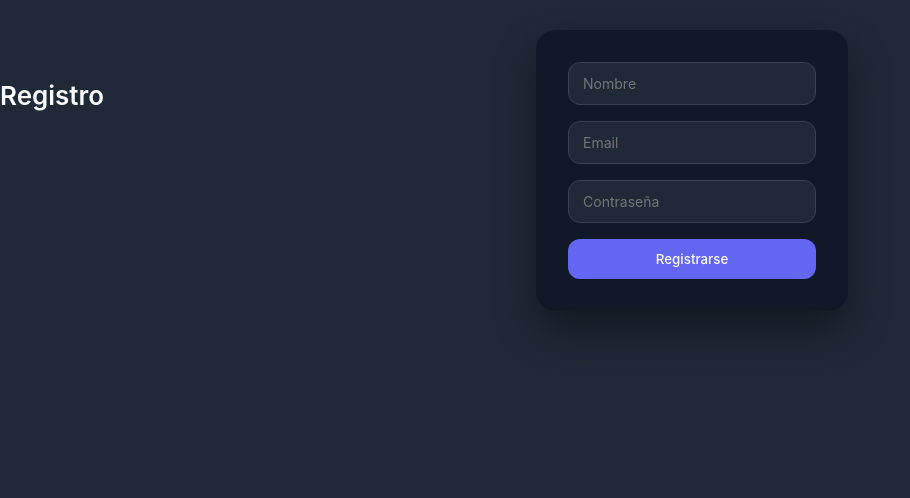
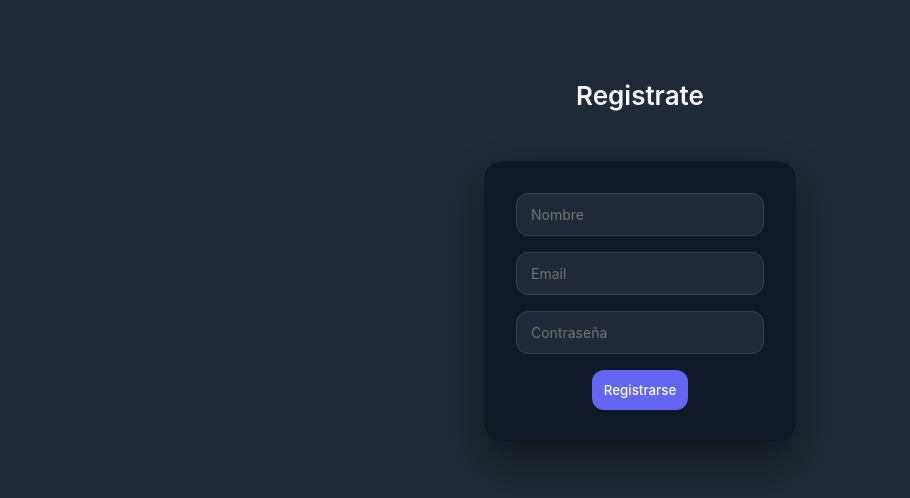
Before and after one commit to ferzjw-cloud/UTN-proyecto-final-ll, a React (Vite) app: page /registro in a window 1280 px wide. Shown: the top 498 px of the page, without its empty margins (0-910 px from the left). Built offline with nearby package versions, Linux system fonts and the light colour scheme.

Commit message:
add: estilos registro e inicio

```diff
--- a/src/pages/Registro.jsx
+++ b/src/pages/Registro.jsx
@@ -63,7 +63,7 @@ export const Registro = () => {
 
   return (
     <section>
-      <h2 className="title-login">Registro</h2>
+      <h2 className="title-login">Registrate</h2>
       <form onSubmit={handleSubmit}>
         <input
           type="text"
--- a/src/styles/main.css
+++ b/src/styles/main.css
@@ -280,12 +280,31 @@ section {
    LOGIN / REGISTRO
 ========================= */
 
+/* Ajuste del contenedor principal para centrar el contenido */
+section {
+  display: flex;
+  flex-direction: column;
+  align-items: center;
+  justify-content: center;
+  width: 100%;
+}
+
+/* Estilo del título centrado */
 section .title-login {
   text-align: center;
   margin-top: 80px;
+  margin-bottom: 20px; /* Espacio opcional entre el título y el cuadro */
   font-size: 26px;
   font-weight: 600;
   color: #f9fafb;
+  width: 100%; /* Asegura que el texto tenga espacio para alinearse al centro */
+}
+
+/* Aseguramos que el formulario también se alinee al centro si no tiene un ancho fijo */
+section form {
+  display: flex;
+  flex-direction: column;
+  align-items: center;
 }
 
 /* Card */
@@ -386,6 +405,9 @@ section form button:hover {
   position: relative;
   color: #f9fafb;
 }
+
+
+
 
 .landing-overlay {
   width: 100%;
--- a/src/views/Landing.jsx
+++ b/src/views/Landing.jsx
@@ -5,12 +5,14 @@ const Landing = () => {
 
   return (
     <section className="landing-container">
-      <div className="landing-card">
-        <h1>Bienvenido a Chat UTN</h1>
-        <p>Una aplicación simple para conectarte y chatear con tus contactos favoritos.</p>
-        <div className="landing-buttons">
-          <button onClick={() => navigate("/registro")}>Registrate</button>
-          <button onClick={() => navigate("/login")}>Inicia Sesión</button>
+      <div className="landing-overlay">
+        <div className="landing-card">
+          <h1>Bienvenido a Chat UTN</h1>
+          <p>Conectate GRATIS con tus contactos y chatea de forma simple y segura.</p>
+          <div className="landing-buttons">
+            <button onClick={() => navigate("/registro")}>Registrate</button>
+            <button onClick={() => navigate("/login")}>Inicia Sesión</button>
+          </div>
         </div>
       </div>
     </section>
```
